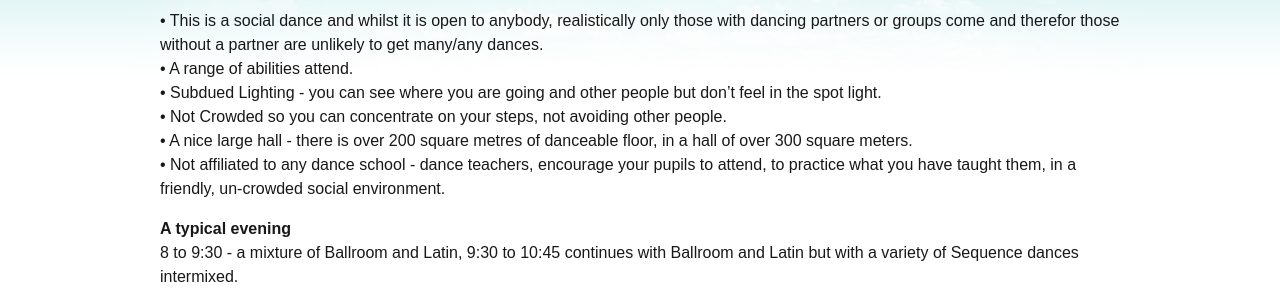
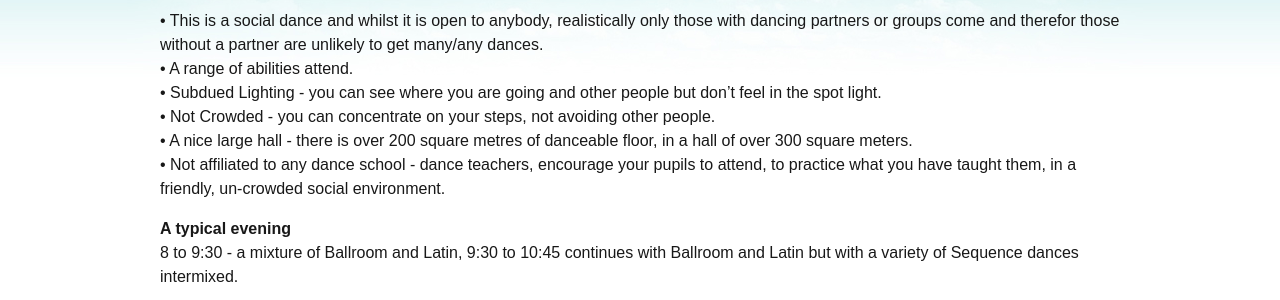
Before and after one commit to ramsayd/patters, a Jekyll site: the page built from 80_information.md, in a window 1280 px wide. Shown: the part 165-465 px from the top of the page. Built offline with Jekyll 4.4.1, drawn with Linux system fonts in a browser that asks for light colours.

```diff
--- a/80_information.md
+++ b/80_information.md
@@ -8,7 +8,7 @@ permalink: "information.html"
 <li>• This is a social dance and whilst it is open to anybody, realistically only those with dancing partners or groups come and therefor those without a partner are unlikely to get many/any dances.</li>
 <li>•	A range of abilities attend.</li>
 <li>•	Subdued Lighting - you can see where you are going and other people but don’t feel in the spot light.</li>
-<li>•	Not Crowded so you can concentrate on your steps, not avoiding other people.</li>
+<li>•	Not Crowded - you can concentrate on your steps, not avoiding other people.</li>
 <li>•	A nice large hall - there is over 200 square metres of danceable floor, in a hall of over 300 square meters.</li>
 <li>•	Not affiliated to any dance school - dance teachers, encourage your pupils to attend, to practice what you have taught them, in a friendly, un-crowded social environment.</li>
 </ul>
```
